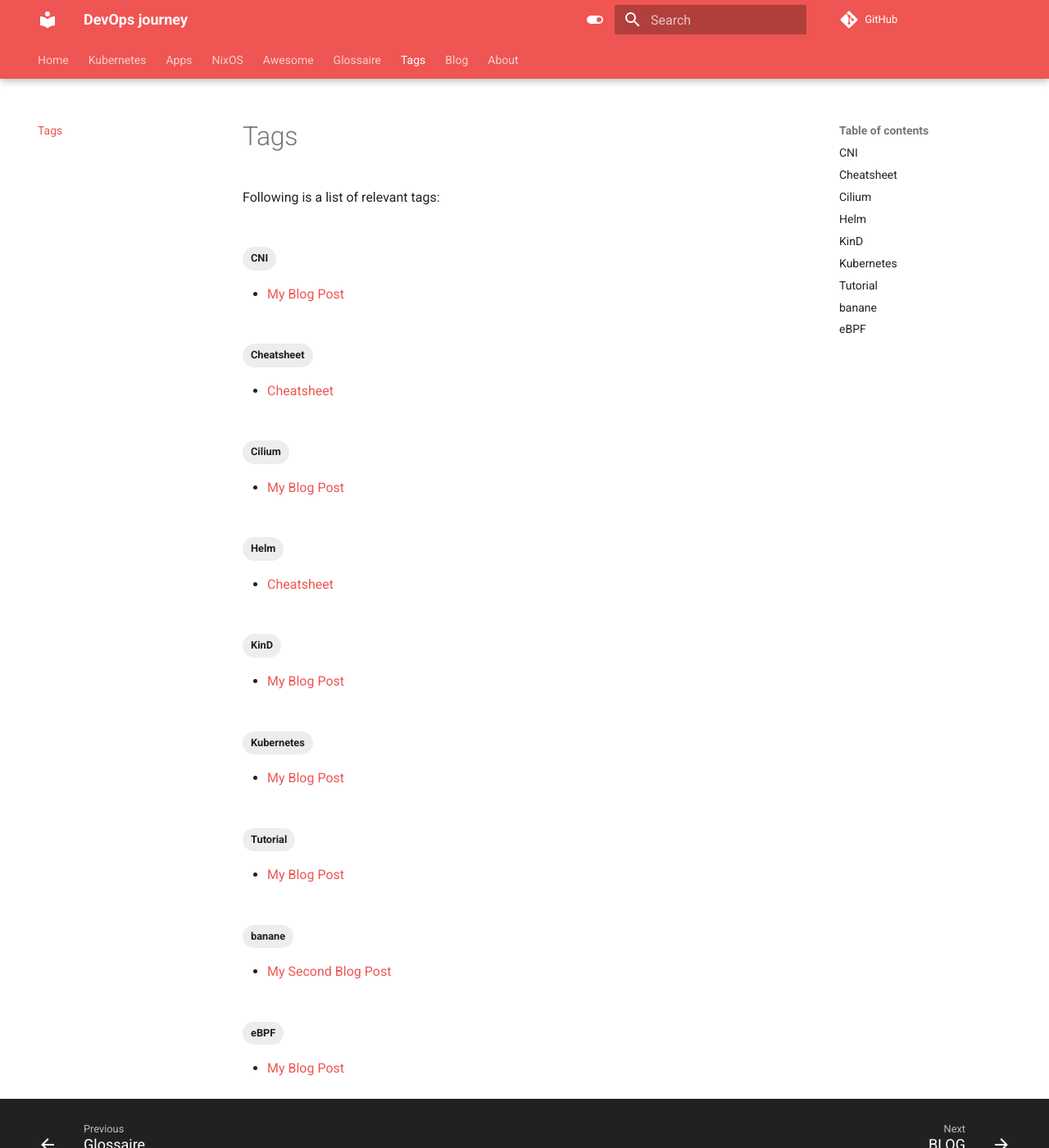
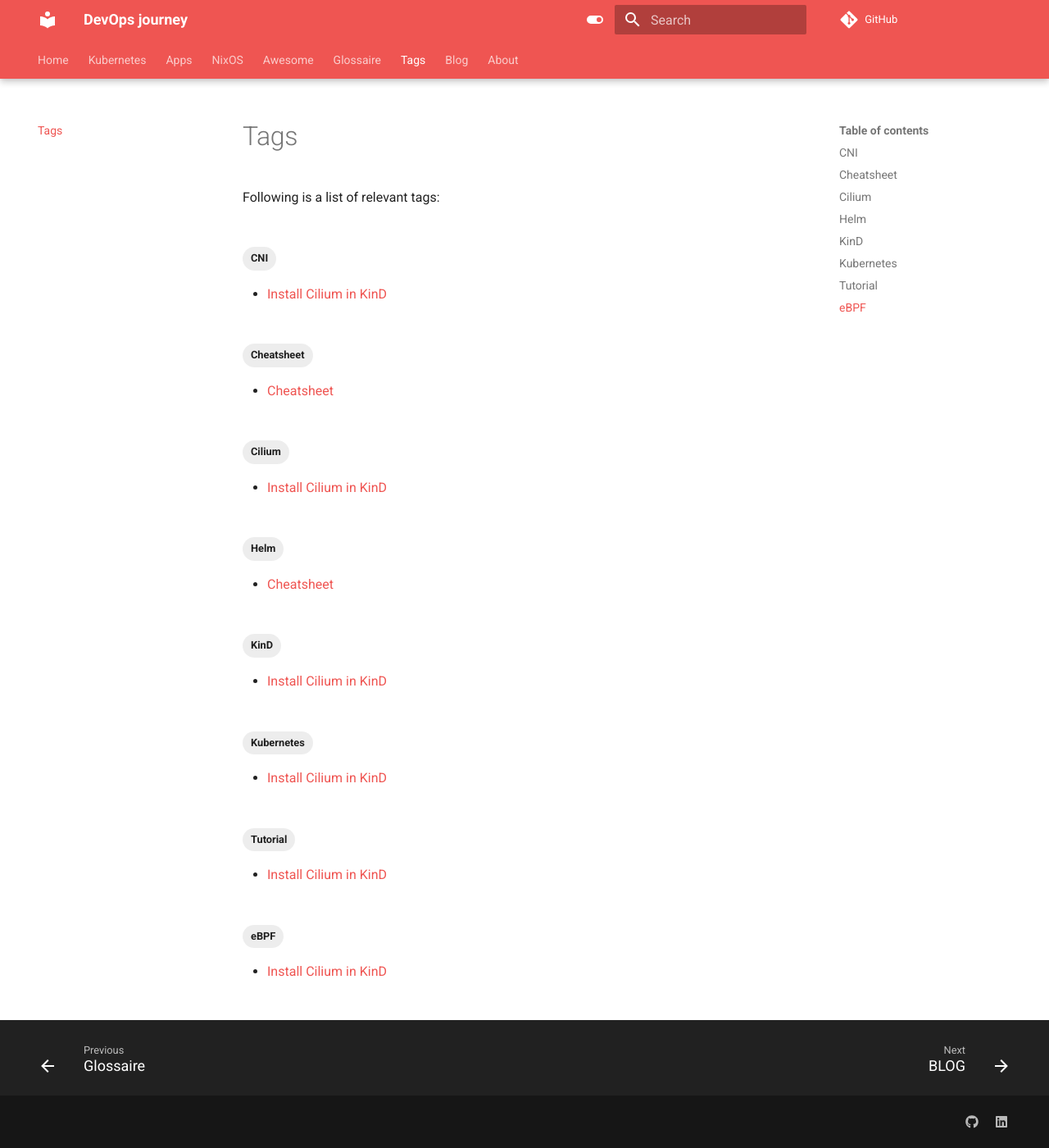
Before and after one commit to Mathod95/mkdocs, an MkDocs documentation site: the page built from docs/tags.md, in a window 1280 px wide and 1400 px high. Shown: the whole window at 82% size. Built offline with MkDocs 1.6.1 and Material for MkDocs 9.7.7, drawn with Linux system fonts in a browser that asks for light colours; comment, search, counter and statistics services are not loaded.

Commit message:
update blog post

```diff
--- a/docs/blog/posts/post01.md
+++ b/docs/blog/posts/post01.md
@@ -1,5 +1,5 @@
 ---
-title: My Blog Post
+title: Install Cilium in KinD
 date: 2025-10-03
 categories:
   - Kubernetes
@@ -17,7 +17,7 @@ sources:
 
 # Install Cilium in KinD
 
-this is the text for my first blog post.
+![post01](post01.svg)
 
 <!-- more -->
 ## Introduction
--- a/docs/blog/posts/post02.md
+++ /dev/null
@@ -1,16 +0,0 @@
----
-title: My Second Blog Post
-date: 2025-09-29
-categories:
-  - Tutorial
-tags:
-  - banane
----
-
-# My first blog post
-
-this is the text for my first blog post.
-
-<!-- more -->
-
-All the text here appears in the blog post
```
Also changed, not shown: docs/blog/posts/post01.svg (added).
